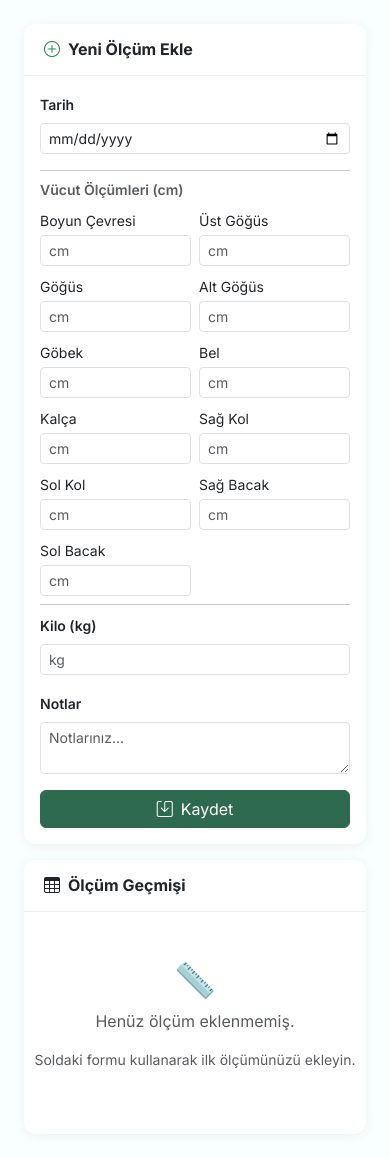
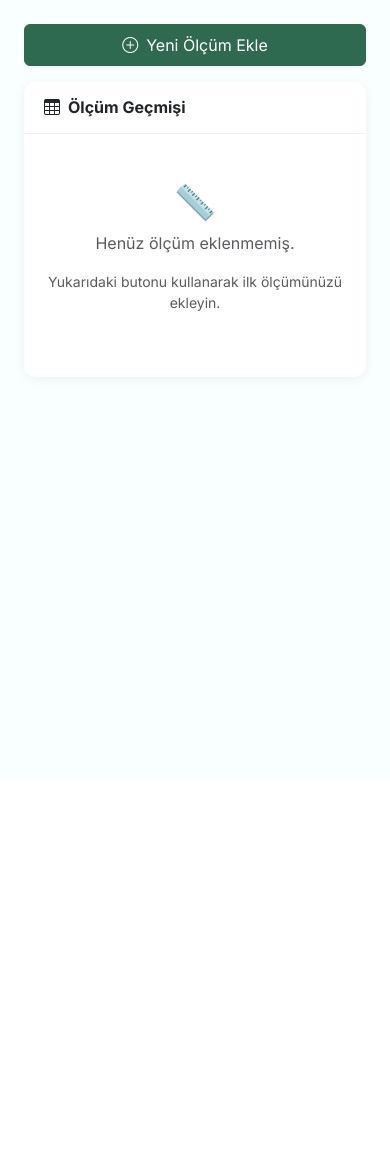
Before and after one commit to ozgurkarakoyun/diyet_01, a Flask app: template app/templates/patient/measurements.html in a window 390 px wide. Shown: the part 65-1223 px from the top of the page. After the commit the page ends 446 px from the top, so only its background shows below. Run offline with Flask 3, Linux system fonts and the light colour scheme; the template is opened without the code that fills it: values that come from a table or form of the project are taken from there, others are empty; the visitor is signed in with stand-in values (Sample User, id 1); some libraries are stand-ins or nearby versions.

Commit message:
Update measurements.html

```diff
--- a/app/templates/patient/measurements.html
+++ b/app/templates/patient/measurements.html
@@ -2,13 +2,58 @@
 {% block title %}Ölçümlerim – DiyetTakip{% endblock %}
 {% block page_title %}Ölçümlerim{% endblock %}
 
+{% block extra_css %}
+<style>
+@media (max-width: 991px) {
+    #formPanel {
+        display: none;
+        position: fixed;
+        inset: 0;
+        z-index: 1050;
+        overflow-y: auto;
+        background: rgba(0,0,0,0.5);
+        padding: 1rem;
+    }
+    #formPanel.open {
+        display: block;
+    }
+    #formInner {
+        background: #fff;
+        border-radius: 12px;
+        max-width: 500px;
+        margin: 0 auto;
+    }
+}
+@media (min-width: 992px) {
+    #formPanel  { display: block !important; }
+    #mobileFormBtn { display: none; }
+    #formCloseBtn  { display: none; }
+}
+</style>
+{% endblock %}
+
 {% block content %}
+
+<!-- Mobil: Ölçüm Ekle butonu -->
+<div class="d-lg-none mb-3">
+    <button class="btn btn-primary w-100 py-2" id="mobileFormBtn" onclick="openForm()">
+        <i class="bi bi-plus-circle me-2"></i>Yeni Ölçüm Ekle
+    </button>
+</div>
+
 <div class="row g-3">
-    <!-- Add Measurement Form -->
-    <div class="col-lg-4">
-        <div class="card sticky-top" style="top:80px;">
-            <div class="card-header">
-                <h6 class="mb-0 fw-bold"><i class="bi bi-plus-circle me-2 text-success"></i>Yeni Ölçüm Ekle</h6>
+
+    <!-- Form Paneli -->
+    <div class="col-lg-4" id="formPanel">
+        <div id="formInner" class="card sticky-top" style="top:80px;">
+            <div class="card-header d-flex align-items-center justify-content-between">
+                <h6 class="mb-0 fw-bold">
+                    <i class="bi bi-plus-circle me-2 text-success"></i>Yeni Ölçüm Ekle
+                </h6>
+                <button class="btn btn-sm btn-outline-secondary" id="formCloseBtn"
+                        onclick="closeForm()" title="Kapat">
+                    <i class="bi bi-x-lg"></i>
+                </button>
             </div>
             <div class="card-body">
                 <form method="POST" novalidate>
@@ -54,36 +99,42 @@
                         {{ form.notes.label(class="form-label fw-semibold small") }}
                         {{ form.notes(class="form-control form-control-sm", rows=2, placeholder="Notlarınız...") }}
                     </div>
-                    <button type="submit" class="btn btn-primary w-100">
-                        <i class="bi bi-save me-2"></i>Kaydet
-                    </button>
+                    <div class="d-flex gap-2">
+                        <button type="submit" class="btn btn-primary flex-grow-1">
+                            <i class="bi bi-save me-2"></i>Kaydet
+                        </button>
+                        <button type="button" class="btn btn-outline-secondary d-lg-none"
+                                onclick="closeForm()">
+                            Vazgeç
+                        </button>
+                    </div>
                 </form>
             </div>
         </div>
     </div>
 
-    <!-- History & Charts -->
+    <!-- Geçmiş & Grafik -->
     <div class="col-lg-8">
         {% if measurements|length >= 2 %}
-        <!-- Charts -->
         <div class="card mb-3">
             <div class="card-header d-flex align-items-center justify-content-between">
-                <h6 class="mb-0 fw-bold"><i class="bi bi-graph-down-arrow me-2 text-success"></i>Değişim Grafiği</h6>
+                <h6 class="mb-0 fw-bold">
+                    <i class="bi bi-graph-down-arrow me-2 text-success"></i>Değişim Grafiği
+                </h6>
                 <div class="btn-group btn-group-sm" role="group">
-                    <button type="button" class="btn btn-outline-secondary active" onclick="showChart('main')">Ölçümler</button>
-                    <button type="button" class="btn btn-outline-secondary" onclick="showChart('total')">Toplam</button>
-                    <button type="button" class="btn btn-outline-secondary" onclick="showChart('weight')">Kilo</button>
+                    <button type="button" class="btn btn-outline-secondary active"
+                            onclick="showChart('main')">Ölçümler</button>
+                    <button type="button" class="btn btn-outline-secondary"
+                            onclick="showChart('weight')">Kilo</button>
                 </div>
             </div>
             <div class="card-body">
                 <canvas id="mainChart" height="180"></canvas>
-                <canvas id="totalChart" height="180" style="display:none;"></canvas>
                 <canvas id="weightChart" height="180" style="display:none;"></canvas>
             </div>
         </div>
         {% endif %}
 
-        <!-- Measurements Table -->
         <div class="card">
             <div class="card-header">
                 <h6 class="mb-0 fw-bold"><i class="bi bi-table me-2"></i>Ölçüm Geçmişi</h6>
@@ -100,13 +151,10 @@
                                 <th>Kalça</th>
                                 <th>Boyun</th>
                                 <th>Kilo</th>
-                                <th>Toplam</th>
                             </tr>
                         </thead>
                         <tbody>
-                        {% set prev = namespace(total=None) %}
                         {% for m in measurements %}
-                        {% set curr_total = m.total_cm() %}
                         <tr>
                             <td class="fw-semibold small">{{ m.date.strftime('%d.%m.%Y') }}</td>
                             <td>{{ m.gobek or '—' }}</td>
@@ -114,19 +162,7 @@
                             <td>{{ m.kalca or '—' }}</td>
                             <td>{{ m.boyun or '—' }}</td>
                             <td>{{ m.weight or '—' }}</td>
-                            <td>
-                                <strong>{{ '%.1f'|format(curr_total) }}</strong>
-                                {% if prev.total is not none %}
-                                {% set diff = curr_total - prev.total %}
-                                {% if diff < 0 %}
-                                <small class="text-success">▼{{ '%.1f'|format(diff|abs) }}</small>
-                                {% elif diff > 0 %}
-                                <small class="text-danger">▲{{ '%.1f'|format(diff) }}</small>
-                                {% endif %}
-                                {% endif %}
-                            </td>
                         </tr>
-                        {% set prev.total = curr_total %}
                         {% endfor %}
                         </tbody>
                     </table>
@@ -135,7 +171,7 @@
                 <div class="text-center py-5">
                     <div class="display-4 mb-2">📏</div>
                     <p class="text-muted">Henüz ölçüm eklenmemiş.</p>
-                    <p class="text-muted small">Soldaki formu kullanarak ilk ölçümünüzü ekleyin.</p>
+                    <p class="text-muted small">Yukarıdaki butonu kullanarak ilk ölçümünüzü ekleyin.</p>
                 </div>
                 {% endif %}
             </div>
@@ -145,14 +181,31 @@
 {% endblock %}
 
 {% block extra_js %}
+<script>
+function openForm() {
+    document.getElementById('formPanel').classList.add('open');
+    document.body.style.overflow = 'hidden';
+}
+function closeForm() {
+    document.getElementById('formPanel').classList.remove('open');
+    document.body.style.overflow = '';
+}
+// Karanlık overlay'e tıklayınca kapat
+document.getElementById('formPanel').addEventListener('click', function(e) {
+    if (e.target === this) closeForm();
+});
+</script>
+
 {% if measurements|length >= 2 %}
 <script>
 fetch('{{ url_for("patient.measurements_data") }}')
 .then(r => r.json())
 .then(data => {
-    const opts = { responsive: true, plugins: { legend: { position: 'bottom' } },
-                   scales: { y: { beginAtZero: false } } };
-
+    const opts = {
+        responsive: true,
+        plugins: { legend: { position: 'bottom' } },
+        scales: { y: { beginAtZero: false } }
+    };
     window.charts = {};
 
     charts.main = new Chart(document.getElementById('mainChart'), {
@@ -168,16 +221,6 @@ fetch('{{ url_for("patient.measurements_data") }}')
         options: opts
     });
 
-    charts.total = new Chart(document.getElementById('totalChart'), {
-        type: 'line',
-        data: {
-            labels: data.labels,
-            datasets: [{ label: 'Toplam cm', data: data.total, borderColor: '#2d6a4f',
-                         backgroundColor: 'rgba(45,106,79,0.1)', fill: true, tension: 0.3 }]
-        },
-        options: { ...opts, plugins: { legend: { display: false } } }
-    });
-
     charts.weight = new Chart(document.getElementById('weightChart'), {
         type: 'line',
         data: {
@@ -190,11 +233,11 @@ fetch('{{ url_for("patient.measurements_data") }}')
 });
 
 function showChart(name) {
-    ['main','total','weight'].forEach(n => {
+    ['main','weight'].forEach(n => {
         document.getElementById(n + 'Chart').style.display = n === name ? '' : 'none';
     });
     document.querySelectorAll('.btn-group .btn').forEach((b, i) => {
-        b.classList.toggle('active', ['main','total','weight'][i] === name);
+        b.classList.toggle('active', ['main','weight'][i] === name);
     });
 }
 </script>
```
